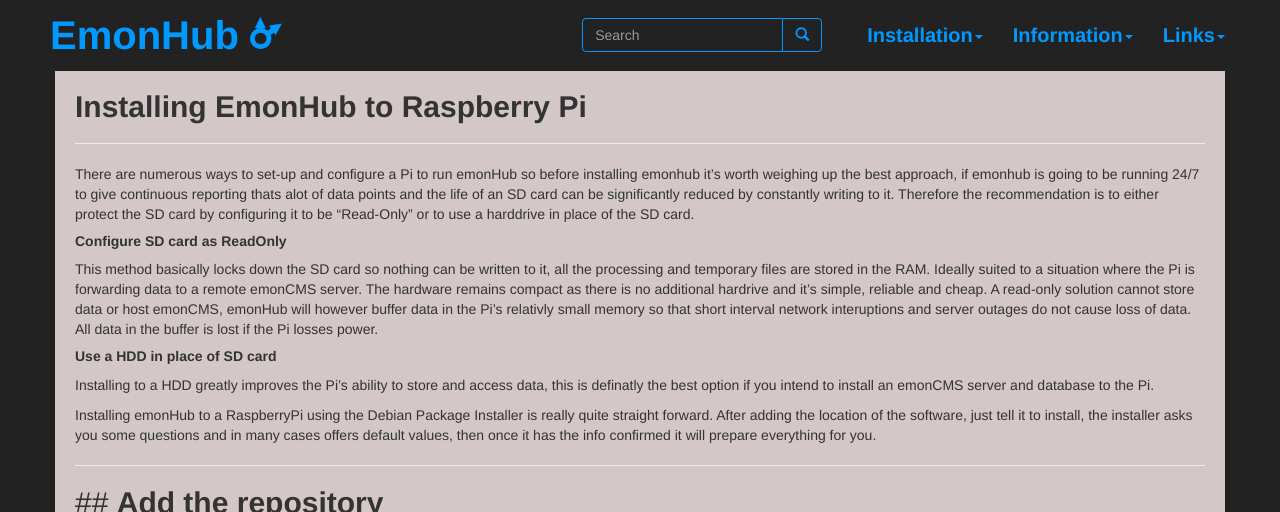
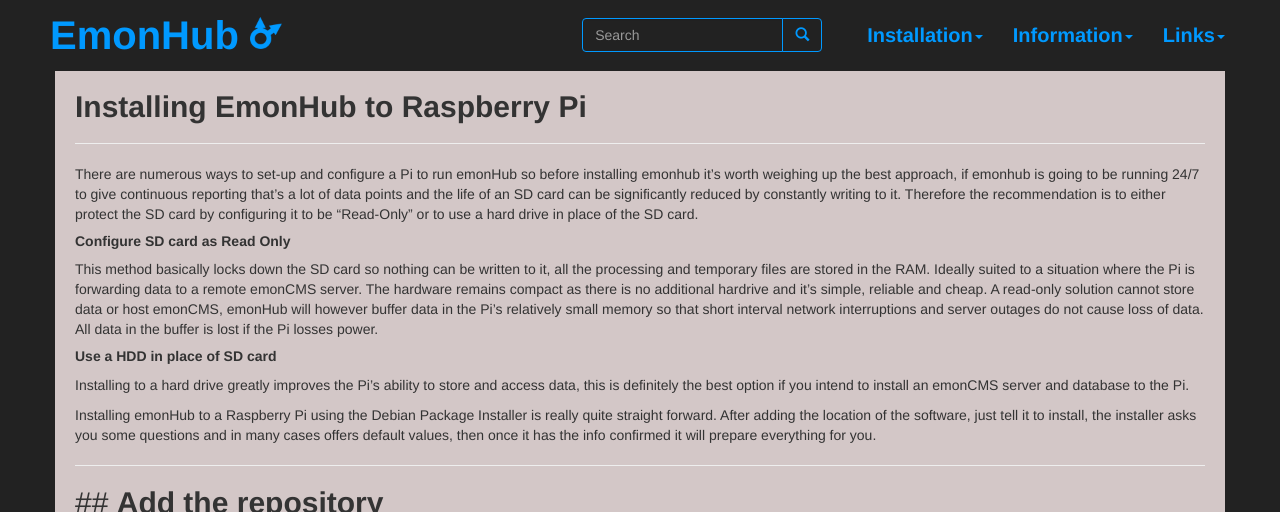
Before and after one commit to otherWIP/otherwip.github.io, a Jekyll site: the page built from documentation/install/raspberrypi/index.md, in a window 1280 px wide and 1192 px high. Shown: the top 512 px of the window. Built offline with Jekyll 4.4.1, drawn with Linux system fonts in a browser that asks for light colours; nearby versions of some CDN libraries.

Commit message:
Update index.md

```diff
--- a/documentation/install/raspberrypi/index.md
+++ b/documentation/install/raspberrypi/index.md
@@ -11,17 +11,17 @@ js: index
 
 -----------------------------------
 
-There are numerous ways to set-up and configure a Pi to run emonHub so before installing emonhub it's worth weighing up the best approach, if emonhub is going to be running 24/7 to give continuous reporting thats alot of data points and the life of an SD card can be significantly reduced by constantly writing to it. Therefore the recommendation is to either protect the SD card by configuring it to be "Read-Only" or to use a harddrive in place of the SD card.
+There are numerous ways to set-up and configure a Pi to run emonHub so before installing emonhub it's worth weighing up the best approach, if emonhub is going to be running 24/7 to give continuous reporting that's a lot of data points and the life of an SD card can be significantly reduced by constantly writing to it. Therefore the recommendation is to either protect the SD card by configuring it to be "Read-Only" or to use a hard drive in place of the SD card.
 
-##### **Configure SD card as ReadOnly**
+##### **Configure SD card as Read Only**
 
-This method basically locks down the SD card so nothing can be written to it, all the processing and temporary files are stored in the RAM. Ideally suited to a situation where the Pi is forwarding data to a remote emonCMS server. The hardware remains compact as there is no additional hardrive and it's simple, reliable and cheap. A read-only solution cannot store data or host emonCMS, emonHub will however buffer data in the Pi's relativly small memory so that short interval network interuptions and server outages do not cause loss of data. All data in the buffer is lost if the Pi losses power.
+This method basically locks down the SD card so nothing can be written to it, all the processing and temporary files are stored in the RAM. Ideally suited to a situation where the Pi is forwarding data to a remote emonCMS server. The hardware remains compact as there is no additional hardrive and it's simple, reliable and cheap. A read-only solution cannot store data or host emonCMS, emonHub will however buffer data in the Pi's relatively small memory so that short interval network interruptions and server outages do not cause loss of data. All data in the buffer is lost if the Pi losses power.
 
 ##### **Use a HDD in place of SD card**
 
-Installing to a HDD greatly improves the Pi's ability to store and access data, this is definatly the best option if you intend to install an emonCMS server and database to the Pi.
+Installing to a hard drive greatly improves the Pi's ability to store and access data, this is definitely the best option if you intend to install an emonCMS server and database to the Pi.
 
-Installing emonHub to a RaspberryPi using the Debian Package Installer is really quite straight forward. After adding the location of the software, just tell it to install, the installer asks you some questions and in many cases offers default values, then once it has the info confirmed it will prepare everything for you.
+Installing emonHub to a Raspberry Pi using the Debian Package Installer is really quite straight forward. After adding the location of the software, just tell it to install, the installer asks you some questions and in many cases offers default values, then once it has the info confirmed it will prepare everything for you.
 
 ----------
 
```
